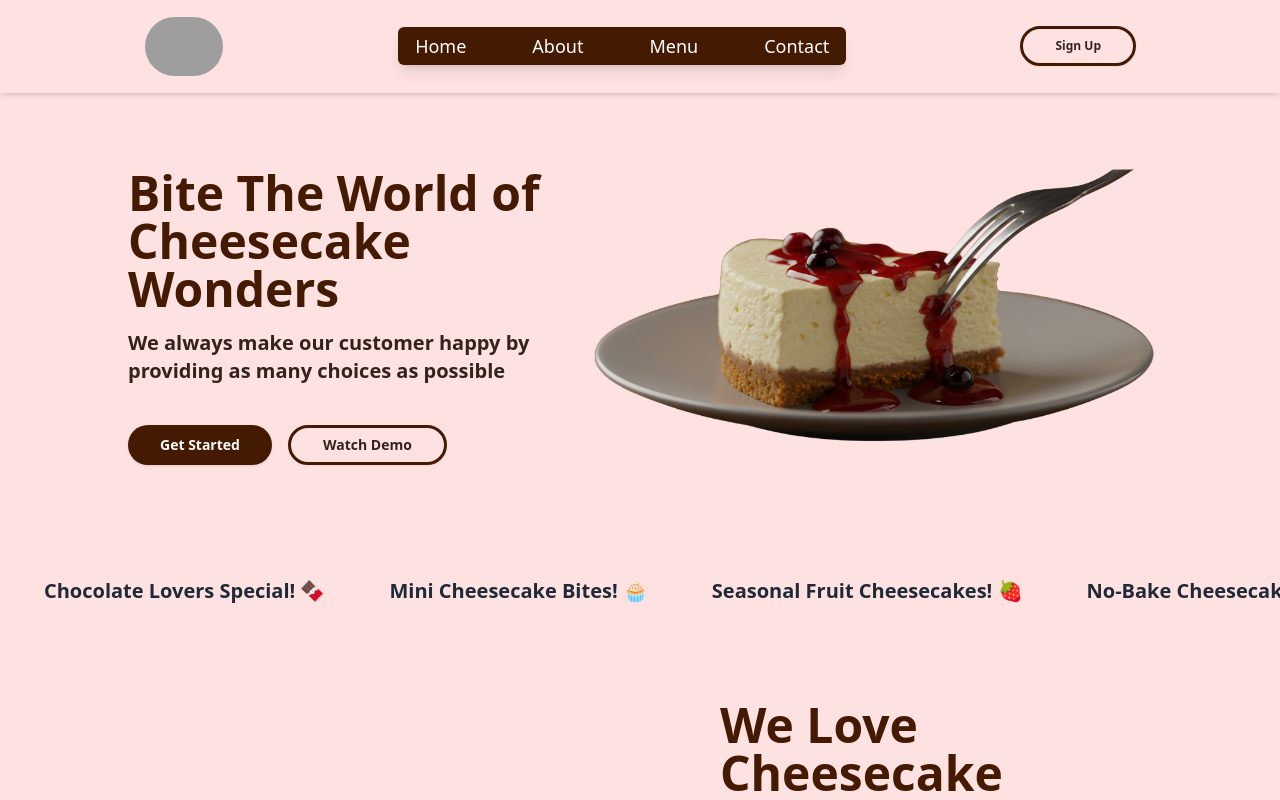
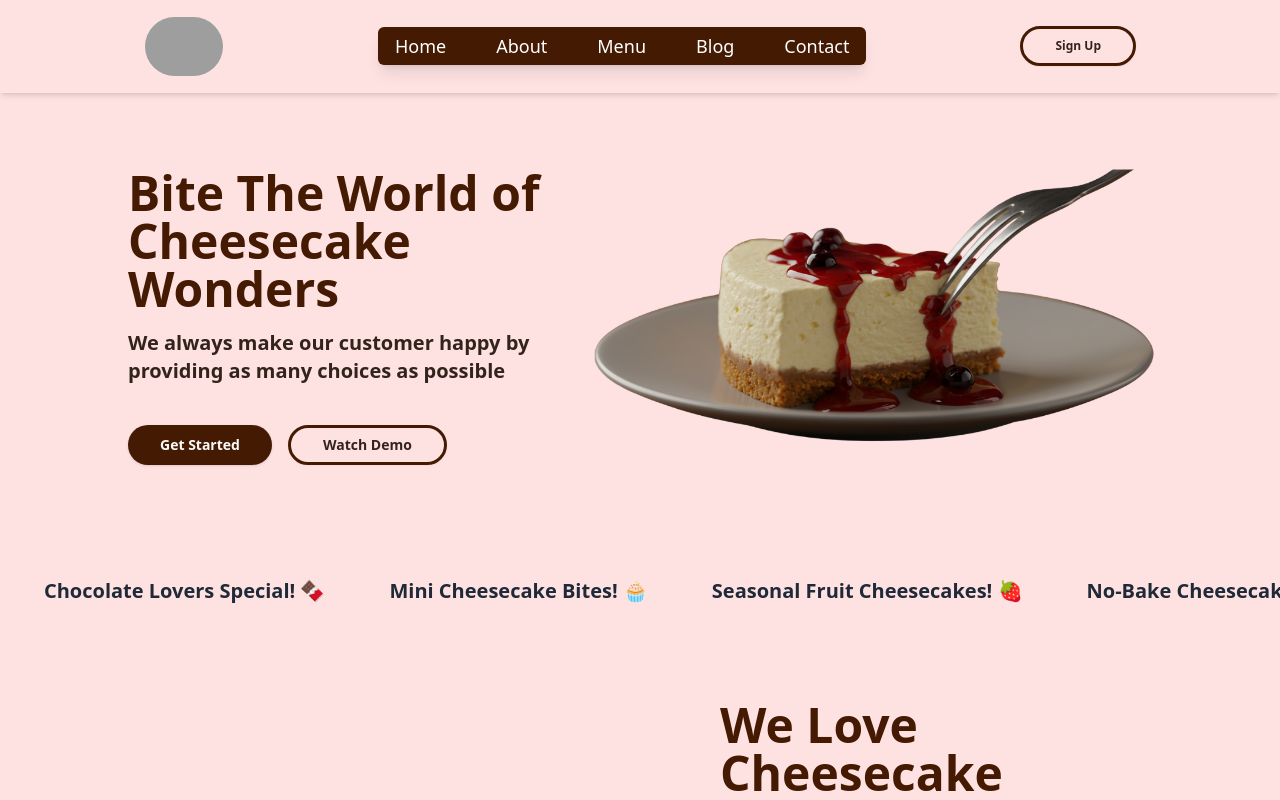
Before and after one commit to BANKOLEDO/cheesecake-wonders, a Next.js app: page / in a window 1280 px wide. Shown: the top 800 px of the page. Built offline with nearby package versions, Linux system fonts and the light colour scheme; grey boxes are pictures that could not be loaded.

Commit message:
updated nav bar

```diff
--- a/src/components/layout/Navbar.jsx
+++ b/src/components/layout/Navbar.jsx
@@ -49,7 +49,7 @@ const scrollToSection = (id) => {
         </button>
 
         {/* Desktop Links */}
-        <div className="hidden md:flex md:flex-row md:justify-between items-centertext-white space-x-8 bg-primary rounded-md shadow-lg">
+        <div className="hidden md:flex md:flex-row md:justify-evenly items-centertext-white space-x-2 xl:space-x-4 bg-primary rounded-md shadow-lg">
           <button onClick={() => scrollToSection("home")} className="nav-item hover-white">
             Home
           </button>
@@ -58,6 +58,9 @@ const scrollToSection = (id) => {
           </button>
           <button onClick={() => scrollToSection("menu")} className="nav-item hover-white">
             Menu
+          </button>
+          <button onClick={() => scrollToSection("blog")} className="nav-item hover-white">
+            Blog
           </button>
           <button onClick={() => scrollToSection("contact")} className="nav-item hover-white">
             Contact
@@ -106,6 +109,9 @@ const scrollToSection = (id) => {
           <button onClick={() => scrollToSection("menu")} className="nav-item hover-brown">
             Menu
           </button>
+          <button onClick={() => scrollToSection("blog")} className="nav-item hover-brown">
+            Blog
+          </button>
           <button onClick={() => scrollToSection("contact")} className="nav-item hover-brown">
             Contact
           </button>
```
